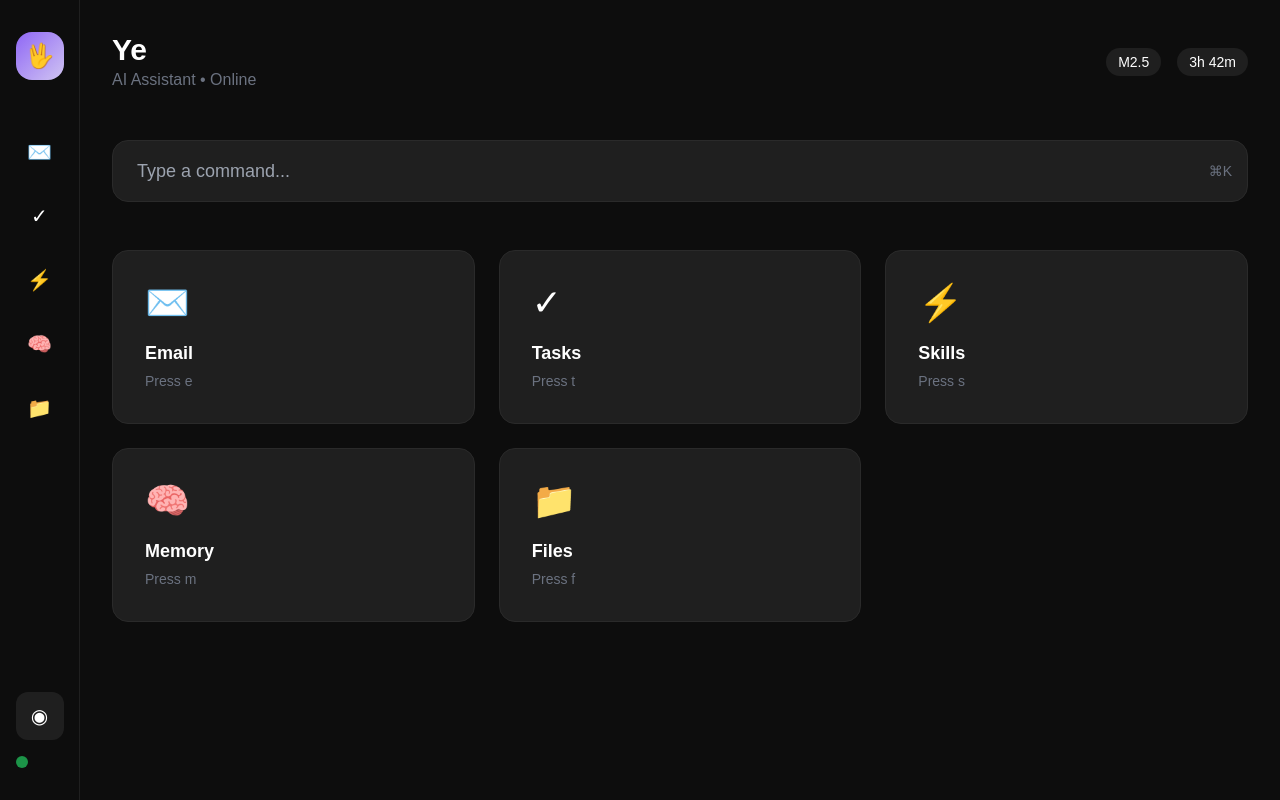
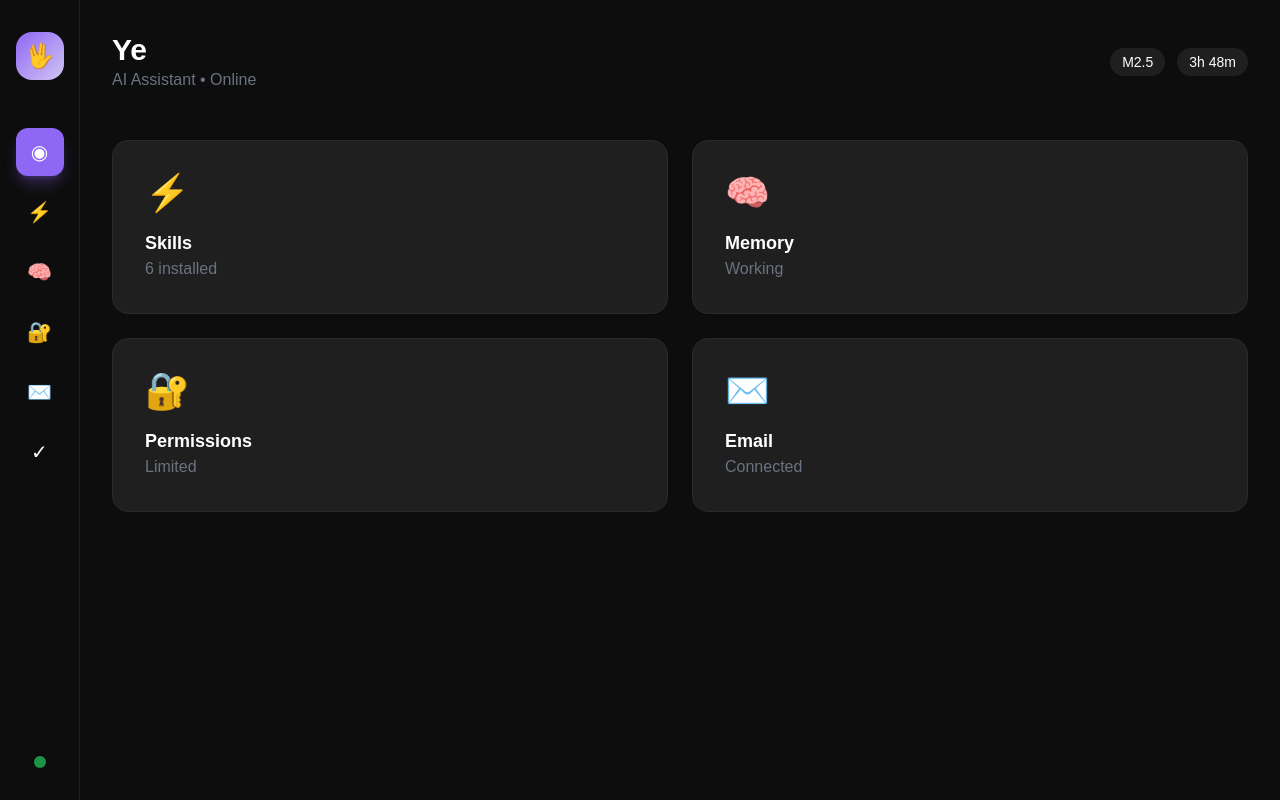
Before and after one commit to idanshav1t/ye-dashboard, a Next.js app: page / in a window 1280 px wide. Built offline with nearby package versions, Linux system fonts and the light colour scheme.

Commit message:
Add skills, memory, permissions pages

```diff
--- a/app/page.tsx
+++ b/app/page.tsx
@@ -1,48 +1,73 @@
 'use client'
 
-import { useState, useEffect, useRef } from 'react'
+import { useState } from 'react'
 
-type View = 'home' | 'email' | 'tasks' | 'skills' | 'memory' | 'files'
+type View = 'home' | 'skills' | 'memory' | 'permissions' | 'email' | 'tasks'
+
+const skills = [
+  { name: 'Gmail', status: 'working', desc: 'Read & send emails' },
+  { name: 'Blender', status: 'installed', desc: 'Python scripts, guidance only' },
+  { name: 'Memory', status: 'working', desc: 'I remember everything between sessions' },
+  { name: 'Deep Research', status: 'installed', desc: 'Web research capability' },
+  { name: 'YouTube', status: 'installed', desc: 'Transcript fetching' },
+  { name: 'DDG Search', status: 'installed', desc: 'DuckDuckGo CLI' },
+]
+
+const possiblePermissions = [
+  { name: 'Control Blender', status: 'needs_local', desc: 'Requires OpenClaw on your machine' },
+  { name: 'Browser Control', status: 'needs_extension', desc: 'Chrome extension not connected' },
+  { name: 'Calendar', status: 'needs_reauth', desc: 'OAuth scopes expired' },
+  { name: 'Drive', status: 'available', desc: 'Can access if needed' },
+  { name: 'Web Search', status: 'needs_api', desc: 'Brave Search API not connected ($5/mo)' },
+]
+
+const memory = [
+  { category: 'Identity', items: ['Name: Ye', 'Vibe: Casual & professional', 'Emoji: 🖖'] },
+  { category: 'You', items: ['Creative: After Effects, VFX, Motion Design', '3D: Blender (current), C4D, UE (past)', 'AI Video: Used Higgsfield for TV commercials', 'Music: FL Studio for fun', 'Website: idanshavit.com'] },
+  { category: 'Setup', items: ['Timezone: GMT+2', 'Platform: VPS (Linux)', 'Channel: Telegram', 'Model: MiniMax M2.5'] },
+  { category: 'Dashboard', items: ['GitHub: @idanshav1t', 'Vercel: ye-dashboard.vercel.app', 'Gmail: idanshavit100@gmail.com'] },
+]
 
 export default function Dashboard() {
   const [view, setView] = useState<View>('home')
-  const [command, setCommand] = useState('')
-  const [response, setResponse] = useState('')
   const [emailTo, setEmailTo] = useState('')
   const [emailSubject, setEmailSubject] = useState('')
   const [emailBody, setEmailBody] = useState('')
   const [sending, setSending] = useState(false)
-  const inputRef = useRef<HTMLInputElement>(null)
+  const [response, setResponse] = useState('')
 
-  const quickActions = [
-    { key: 'e', label: 'Email', icon: '✉️', view: 'email' as View },
-    { key: 't', label: 'Tasks', icon: '✓', view: 'tasks' as View },
-    { key: 's', label: 'Skills', icon: '⚡', view: 'skills' as View },
-    { key: 'm', label: 'Memory', icon: '🧠', view: 'memory' as View },
-    { key: 'f', label: 'Files', icon: '📁', view: 'files' as View },
+  const navItems = [
+    { key: 'home', icon: '◉', label: 'Home' },
+    { key: 'skills', icon: '⚡', label: 'Skills' },
+    { key: 'memory', icon: '🧠', label: 'Memory' },
+    { key: 'permissions', icon: '🔐', label: 'Access' },
+    { key: 'email', icon: '✉️', label: 'Email' },
+    { key: 'tasks', icon: '✓', label: 'Tasks' },
   ]
-
-  useEffect(() => {
-    const handleKeyDown = (e: KeyboardEvent) => {
-      if (e.key === 'Escape') setView('home')
-      if (e.key === 'e' && !e.metaKey && !e.ctrlKey && document.activeElement?.tagName !== 'INPUT') {
-        setView('email')
-      }
-    }
-    window.addEventListener('keydown', handleKeyDown)
-    return () => window.removeEventListener('keydown', handleKeyDown)
-  }, [])
 
   const sendEmail = async () => {
     if (!emailTo || !emailSubject) return
     setSending(true)
     await new Promise(r => setTimeout(r, 1200))
     setSending(false)
-    setResponse('✓ Email sent')
+    setResponse('✓ Sent')
     setEmailTo('')
     setEmailSubject('')
     setEmailBody('')
     setTimeout(() => setResponse(''), 3000)
+  }
+
+  const getStatusColor = (status: string) => {
+    switch(status) {
+      case 'working': return 'bg-green-500'
+      case 'installed': return 'bg-yellow-500'
+      case 'available': return 'bg-green-500'
+      case 'needs_local': return 'bg-red-500'
+      case 'needs_extension': return 'bg-red-500'
+      case 'needs_reauth': return 'bg-orange-500'
+      case 'needs_api': return 'bg-red-500'
+      default: return 'bg-gray-500'
+    }
   }
 
   return (
@@ -53,36 +78,29 @@ export default function Dashboard() {
           🖖
         </div>
 
-        <nav className="flex flex-col gap-4">
-          {quickActions.map(action => (
+        <nav className="flex flex-col gap-3">
+          {navItems.map(item => (
             <button
-              key={action.key}
-              onClick={() => setView(action.view)}
+              key={item.key}
+              onClick={() => setView(item.key as View)}
               className={`w-12 h-12 rounded-xl flex items-center justify-center text-xl transition-all duration-200 ${
-                view === action.view
+                view === item.key
                   ? 'bg-[#8F67F5] shadow-lg shadow-[#8F67F5]/30'
                   : 'hover:bg-[#1F1F1F]'
               }`}
+              title={item.label}
             >
-              {action.icon}
+              {item.icon}
             </button>
           ))}
         </nav>
 
-        <div className="mt-auto flex flex-col gap-4">
-          <button
-            onClick={() => setView('home')}
-            className={`w-12 h-12 rounded-xl flex items-center justify-center text-xl transition-all ${
-              view === 'home' ? 'bg-[#1F1F1F]' : 'hover:bg-[#1F1F1F]'
-            }`}
-          >
-            ◉
-          </button>
+        <div className="mt-auto">
           <div className="w-3 h-3 rounded-full bg-green-500 animate-pulse"></div>
         </div>
       </aside>
 
-      {/* Main Content */}
+      {/* Main */}
       <main className="flex-1 p-8 overflow-auto">
         {/* Header */}
         <header className="flex items-center justify-between mb-12">
@@ -90,48 +108,77 @@ export default function Dashboard() {
             <h1 className="text-3xl font-bold">Ye</h1>
             <p className="text-gray-500">AI Assistant • Online</p>
           </div>
-          <div className="flex items-center gap-4">
+          <div className="flex items-center gap-3">
             <span className="px-3 py-1 bg-[#1F1F1F] rounded-full text-sm">M2.5</span>
-            <span className="px-3 py-1 bg-[#1F1F1F] rounded-full text-sm">3h 42m</span>
+            <span className="px-3 py-1 bg-[#1F1F1F] rounded-full text-sm">3h 48m</span>
           </div>
         </header>
 
-        {/* Command Input */}
-        <div className="mb-12">
-          <div className="relative">
-            <input
-              ref={inputRef}
-              type="text"
-              value={command}
-              onChange={(e) => setCommand(e.target.value)}
-              placeholder="Type a command..."
-              className="w-full bg-[#1F1F1F] border border-[#2A2A2A] rounded-2xl px-6 py-4 text-lg focus:outline-none focus:border-[#8F67F5] transition-all"
-            />
-            <span className="absolute right-4 top-1/2 -translate-y-1/2 text-gray-500 text-sm">
-              ⌘K
-            </span>
+        {view === 'home' && (
+          <div className="grid grid-cols-2 gap-6">
+            <HomeCard icon="⚡" title="Skills" value="6 installed" onClick={() => setView('skills')} />
+            <HomeCard icon="🧠" title="Memory" value="Working" onClick={() => setView('memory')} />
+            <HomeCard icon="🔐" title="Permissions" value="Limited" onClick={() => setView('permissions')} />
+            <HomeCard icon="✉️" title="Email" value="Connected" onClick={() => setView('email')} />
           </div>
-        </div>
+        )}
 
-        {/* Views */}
-        {view === 'home' && (
-          <div className="grid grid-cols-3 gap-6">
-            {quickActions.map(action => (
-              <button
-                key={action.key}
-                onClick={() => setView(action.view)}
-                className="bg-[#1F1F1F] hover:bg-[#252525] border border-[#2A2A2A] rounded-2xl p-8 text-left transition-all hover:scale-[1.02] group"
-              >
-                <div className="text-4xl mb-4 group-hover:scale-110 transition-transform">{action.icon}</div>
-                <div className="font-bold text-lg">{action.label}</div>
-                <div className="text-gray-500 text-sm mt-1">Press {action.key}</div>
-              </button>
-            ))}
+        {view === 'skills' && (
+          <div>
+            <h2 className="text-2xl font-bold mb-8">Skills Status</h2>
+            <div className="space-y-3">
+              {skills.map(skill => (
+                <div key={skill.name} className="bg-[#1F1F1F] rounded-xl p-5 flex items-center justify-between">
+                  <div>
+                    <div className="font-bold">{skill.name}</div>
+                    <div className="text-gray-500 text-sm">{skill.desc}</div>
+                  </div>
+                  <div className={`w-3 h-3 rounded-full ${getStatusColor(skill.status)}`} />
+                </div>
+              ))}
+            </div>
+          </div>
+        )}
+
+        {view === 'memory' && (
+          <div>
+            <h2 className="text-2xl font-bold mb-8">What I Know About You</h2>
+            <div className="grid grid-cols-2 gap-6">
+              {memory.map(section => (
+                <div key={section.category} className="bg-[#1F1F1F] rounded-xl p-6">
+                  <h3 className="text-[#8F67F5] font-bold mb-4">{section.category}</h3>
+                  <ul className="space-y-2 text-gray-300">
+                    {section.items.map((item, i) => (
+                      <li key={i}>• {item}</li>
+                    ))}
+                  </ul>
+                </div>
+              ))}
+            </div>
+          </div>
+        )}
+
+        {view === 'permissions' && (
+          <div>
+            <h2 className="text-2xl font-bold mb-8">Permissions & Future Access</h2>
+            <div className="space-y-3">
+              {possiblePermissions.map(perm => (
+                <div key={perm.name} className="bg-[#1F1F1F] rounded-xl p-5 flex items-center justify-between">
+                  <div>
+                    <div className="font-bold">{perm.name}</div>
+                    <div className="text-gray-500 text-sm">{perm.desc}</div>
+                  </div>
+                  <span className={`px-3 py-1 rounded-full text-xs ${getStatusColor(perm.status) === 'bg-green-500' ? 'bg-green-500/20 text-green-400' : getStatusColor(perm.status) === 'bg-orange-500' ? 'bg-orange-500/20 text-orange-400' : 'bg-red-500/20 text-red-400'}`}>
+                    {perm.status.replace('_', ' ')}
+                  </span>
+                </div>
+              ))}
+            </div>
           </div>
         )}
 
         {view === 'email' && (
-          <div className="max-w-2xl">
+          <div className="max-w-xl">
             <h2 className="text-2xl font-bold mb-8">Send Email</h2>
             <div className="space-y-4">
               <input
@@ -168,13 +215,13 @@ export default function Dashboard() {
         )}
 
         {view === 'tasks' && (
-          <div className="max-w-2xl">
+          <div>
             <h2 className="text-2xl font-bold mb-8">Scheduled Tasks</h2>
             <div className="space-y-3">
               {[
                 { name: 'Morning Report', time: '8:00 AM', enabled: true },
                 { name: 'Weather', time: '7:00 AM', enabled: true },
-                { name: 'Calendar', time: '9:00 AM', enabled: false },
+                { name: 'Calendar Summary', time: '9:00 AM', enabled: false },
               ].map((task, i) => (
                 <div key={i} className="bg-[#1F1F1F] rounded-xl p-5 flex items-center justify-between">
                   <div>
@@ -189,49 +236,17 @@ export default function Dashboard() {
             </div>
           </div>
         )}
-
-        {view === 'skills' && (
-          <div>
-            <h2 className="text-2xl font-bold mb-8">Skills</h2>
-            <div className="flex flex-wrap gap-3">
-              {['Gmail', 'Blender', 'Memory', 'Deep Research', 'YouTube', 'GitHub', 'Calendar'].map(skill => (
-                <span key={skill} className="px-5 py-2 bg-[#1F1F1F] rounded-full text-sm">
-                  {skill}
-                </span>
-              ))}
-            </div>
-          </div>
-        )}
-
-        {view === 'memory' && (
-          <div>
-            <h2 className="text-2xl font-bold mb-8">Memory</h2>
-            <div className="bg-[#1F1F1F] rounded-2xl p-6">
-              <p className="text-gray-400">Your AI remembers:</p>
-              <ul className="mt-4 space-y-2 text-gray-300">
-                <li>• You're in GMT+2</li>
-                <li>• You work with After Effects, Blender, UE5</li>
-                <li>• You've made commercials with Higgsfield AI</li>
-                <li>• Your website is idanshavit.com</li>
-              </ul>
-            </div>
-          </div>
-        )}
-
-        {view === 'files' && (
-          <div>
-            <h2 className="text-2xl font-bold mb-8">Files</h2>
-            <div className="space-y-2">
-              {['robot_script.py', 'YE.md', 'memory/', 'skills/'].map(file => (
-                <div key={file} className="bg-[#1F1F1F] rounded-lg p-4 flex items-center gap-3">
-                  <span>📄</span>
-                  <span>{file}</span>
-                </div>
-              ))}
-            </div>
-          </div>
-        )}
       </main>
     </div>
   )
 }
+
+function HomeCard({ icon, title, value, onClick }: { icon: string; title: string; value: string; onClick: () => void }) {
+  return (
+    <button onClick={onClick} className="bg-[#1F1F1F] hover:bg-[#252525] border border-[#2A2A2A] rounded-2xl p-8 text-left transition-all hover:scale-[1.02]">
+      <div className="text-4xl mb-4">{icon}</div>
+      <div className="font-bold text-lg">{title}</div>
+      <div className="text-gray-500">{value}</div>
+    </button>
+  )
+}
```
